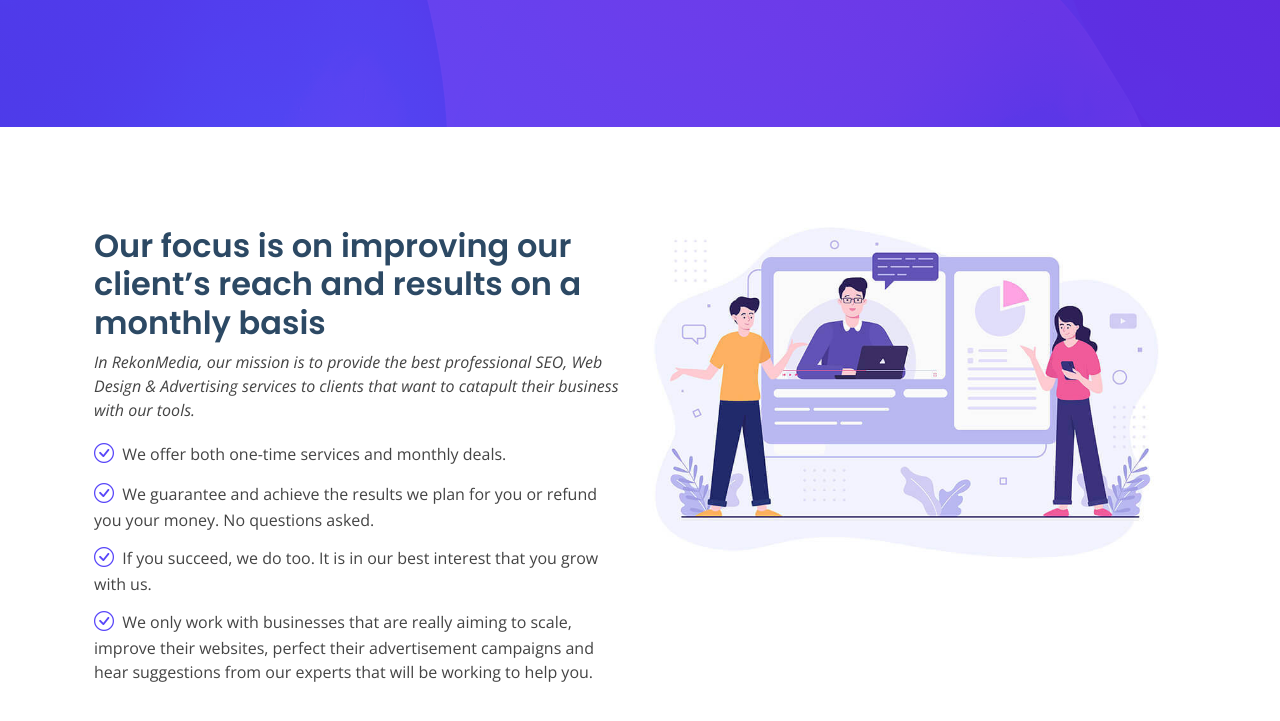
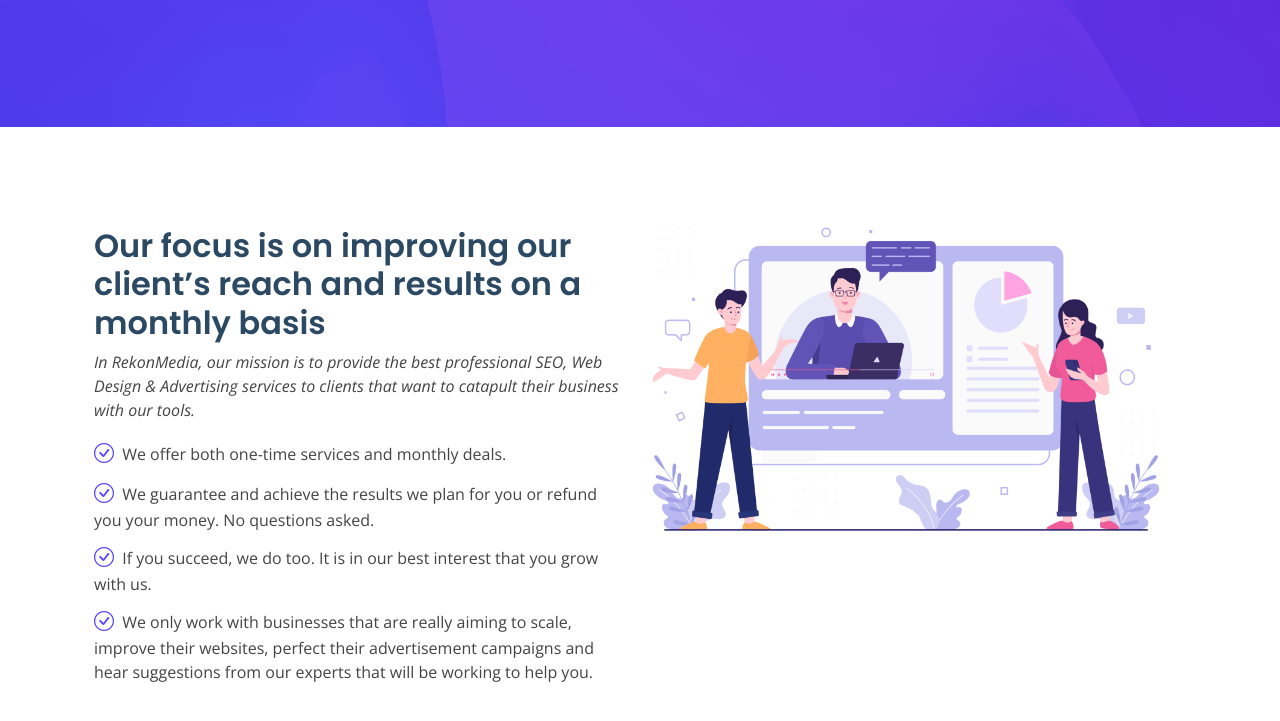
Before and after one commit to Lucasiocco/RekonMedia, a plain HTML site: page RekonMedia/index.html in a window 1280 px wide. Shown: the part 673-1394 px from the top of the page. Drawn offline with nearby package versions, Linux system fonts and the light colour scheme; a script that the page names is missing.

Commit message:
Se agrego seo y cambio imagenes

```diff
--- a/RekonMedia/index.html
+++ b/RekonMedia/index.html
@@ -18,6 +18,7 @@
   <meta content="We provide professional on and off page SEO and Web Design services. We also help companies with their advertising campaigns ensuring their money is not wasted." name="description">
   <meta content="" name="keywords">
   <link rel="shortcut icon" href="/assets/img/RekonMedia_RM_Purple_FAVICON.svg" type="image/x-icon">
+  <link rel="canonical" href="https://rekonmedia.com/">
 
   <!-- Favicons -->
   <link rel="stylesheet" href="https://cdn.jsdelivr.net/npm/bootstrap-icons@1.9.1/font/bootstrap-icons.css">
@@ -87,7 +88,7 @@
 
         <div class="row">
           <div class="col-lg-6 order-1 order-lg-2" data-aos="zoom-in" data-aos-delay="150">
-            <img src="assets/img/about.jpg" class="img-fluid" alt="">
+            <img src="assets/img/about.png" class="img-fluid" alt="">
           </div>
           <div class="col-lg-6 pt-4 pt-lg-0 order-2 order-lg-1 content" data-aos="fade-right" id="aboutText">
             <h3>Our focus is on improving our client’s reach and results on a monthly basis</h3>
```
Also changed, not shown: index.html (+2 -1 lines), assets/img/about.jpg (deleted), assets/img/about.png (added).
